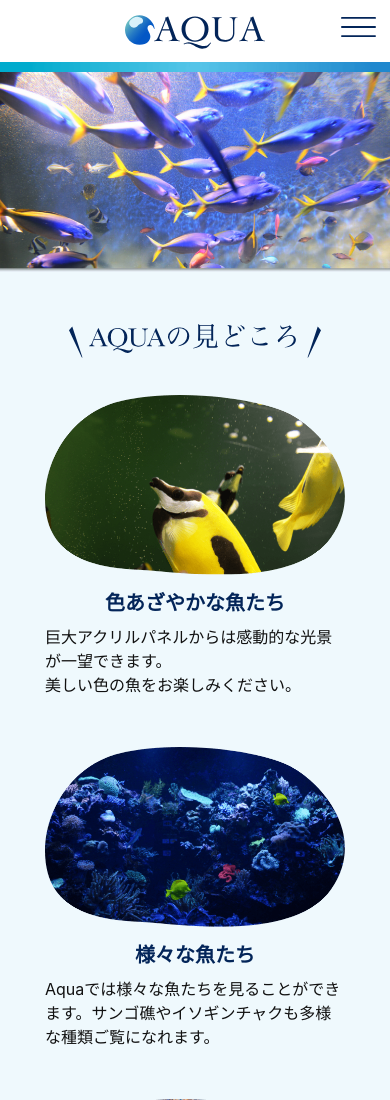
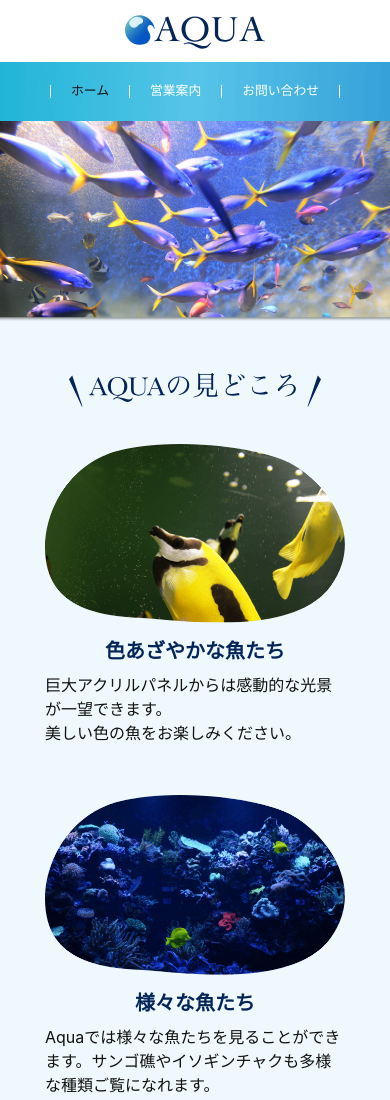
Before and after one commit to 20213094-uchiyamashinya/S1A107, a plain HTML site: page lesson7/index.html in a window 390 px wide. Shown: the top 1100 px of the page. Drawn offline with Linux system fonts and the light colour scheme.

Commit message:
Add files via upload

```diff
--- a/lesson7/css/style.css
+++ b/lesson7/css/style.css
@@ -77,20 +77,7 @@ address {
 }
 /* ハンバーガーボタン */
 .btn-burger {
-  position: absolute;
-  /* 親要素（.header）を基準に絶対配置 */
-  top: 5px;
-  right: 10px;
-  z-index: 2;
-  /* ボックスの重なりの優先順位を指定。数値が大きいほど、手前（上）に配置される */
-  display: block;
-  /* ブロックレベル性質になるため、幅・高さを指定できる */
-  width: 44px;
-  height: 44px;
-  background: url("../img/burger.svg") center center / 35px 20px no-repeat;
-  /* ハンバーガーボタンの画像を指定 */
-  cursor: pointer;
-  /* カーソルの形状を指定 */
+  display: none;
 }
 /* メニューが開いたときの、ハンバーガーボタンの画像を指定 */
 .nav-toggle:checked~.btn-burger {
@@ -98,27 +85,32 @@ address {
 }
 /* ナビゲーション */
 .nav {
-  padding-top: 10px;
-  background: url("../img/nav_bg.png") center center / cover no-repeat;
+  padding: 10px 0;
+  font-size: 80%;
+  background: url("../img/nav_bg.png")center center / cover no-repeat;
 }
 .nav-list {
-  display: none;
-  /* 最初はメニュー（ul要素）を非表示にしておく指定 */
-  margin: 0;
-  padding-bottom: 10px;
+  display: flex;
+  justify-content: center;
+  align-items: center;
+  padding: 0;
 }
 .nav-list li {
-  margin: 0;
-  padding: 10px;
+  flex: 0 1 auto;
+  padding: 0 20px;
+  line-height: 1;
+  border-right: 1px solid #fff;
 }
-.nav-list a {
+.nav-list a{
   display: block;
-  /* ブロックレベルで扱い、縦並びに表示している */
   color: #fff;
+}
+.nav-list li:first-child {
+  border-left: 1px solid #fff;
 }
 /* メニューが開いたとき、<ul>を表示する */
 .nav-toggle:checked~.nav .nav-list {
-  display: block;
+  display: flex;
 }
 /* ----------ナビゲーションのスタイル指定 ここまで---------- */
 
```
